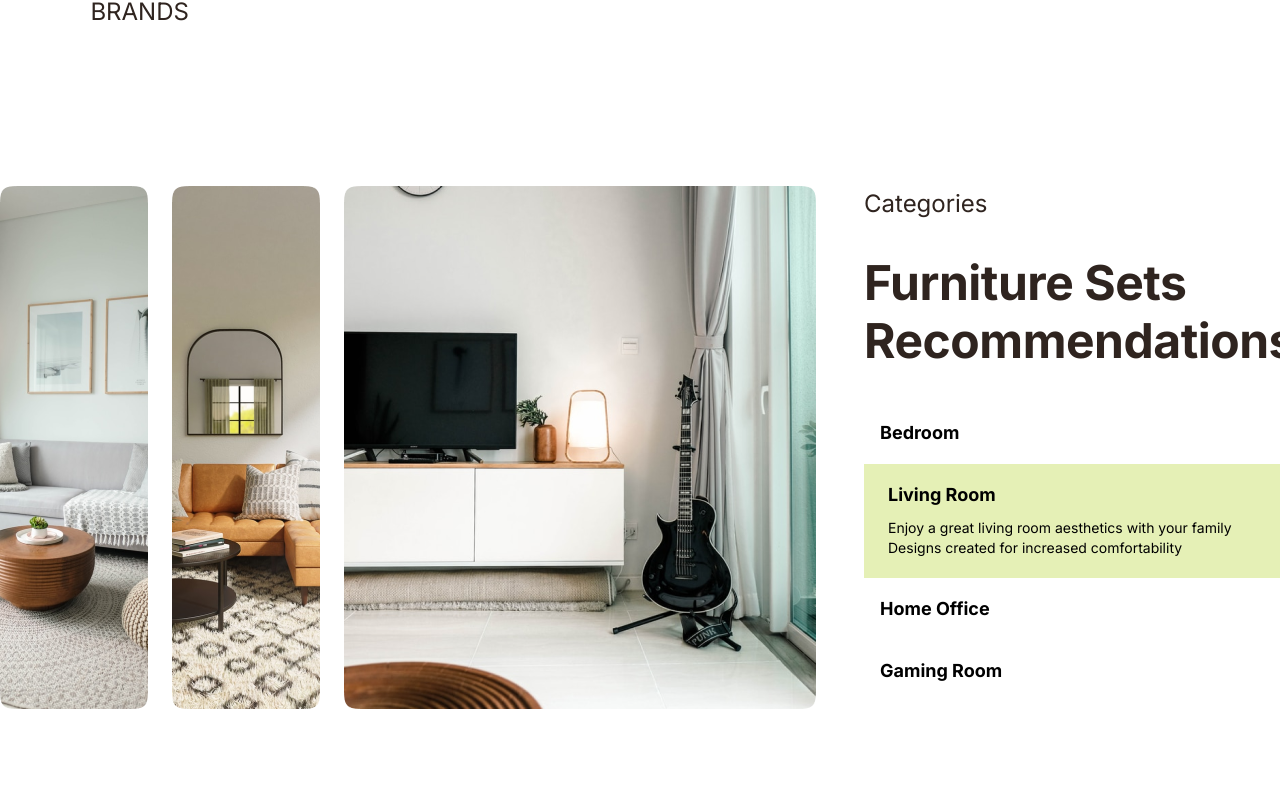
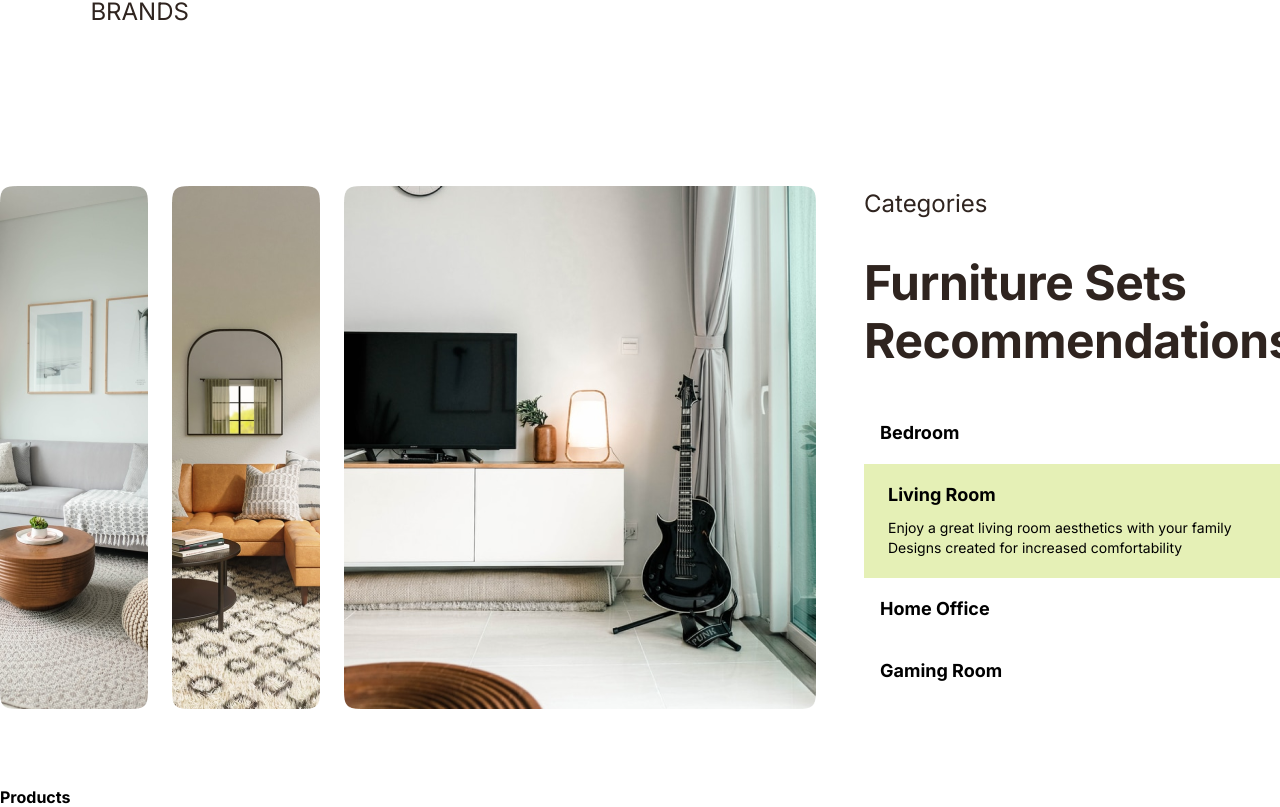
Before and after one commit to kemalmao19/SkwnFrontendDev-1-KemalMaolana, a React (Vite) app: page / in a window 1280 px wide. Shown: the part 1551-2358 px from the top of the page. Built offline with nearby package versions, Linux system fonts and the light colour scheme.

Commit message:
chore: add header  box-shadow & init Products section

```diff
--- a/src/App.jsx
+++ b/src/App.jsx
@@ -3,6 +3,7 @@ import { Hero } from "./components/Hero/Hero"
 import { Why } from "./components/Why/Why"
 import { Category } from "./components/Category/Category"
 import './App.css'
+import { Products } from "./components/Products/Products"
 
 
 function App() {
@@ -13,6 +14,7 @@ function App() {
       <Hero/>
       <Why/>
       <Category />
+      <Products />
     </h1>
   )
 }
--- a/src/components/Header/style.css
+++ b/src/components/Header/style.css
@@ -3,6 +3,7 @@
     justify-content: space-between;
     align-items: center;
     padding: 2.875rem 6.25rem;
+    box-shadow: 0px 10px 20px 0px #00000005;
 }
 
 .logo {
--- /dev/null
+++ b/src/components/Products/Products.jsx
@@ -0,0 +1,5 @@
+export const Products = () => {
+  return (
+    <div>Products</div>
+  )
+}
```
